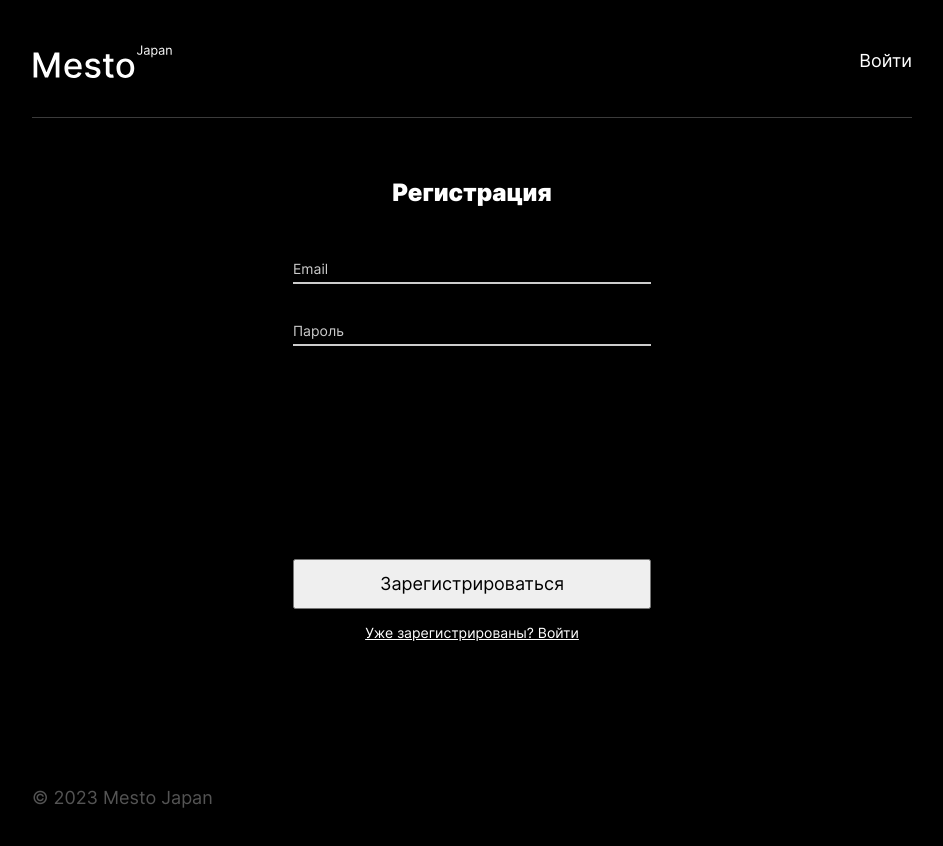
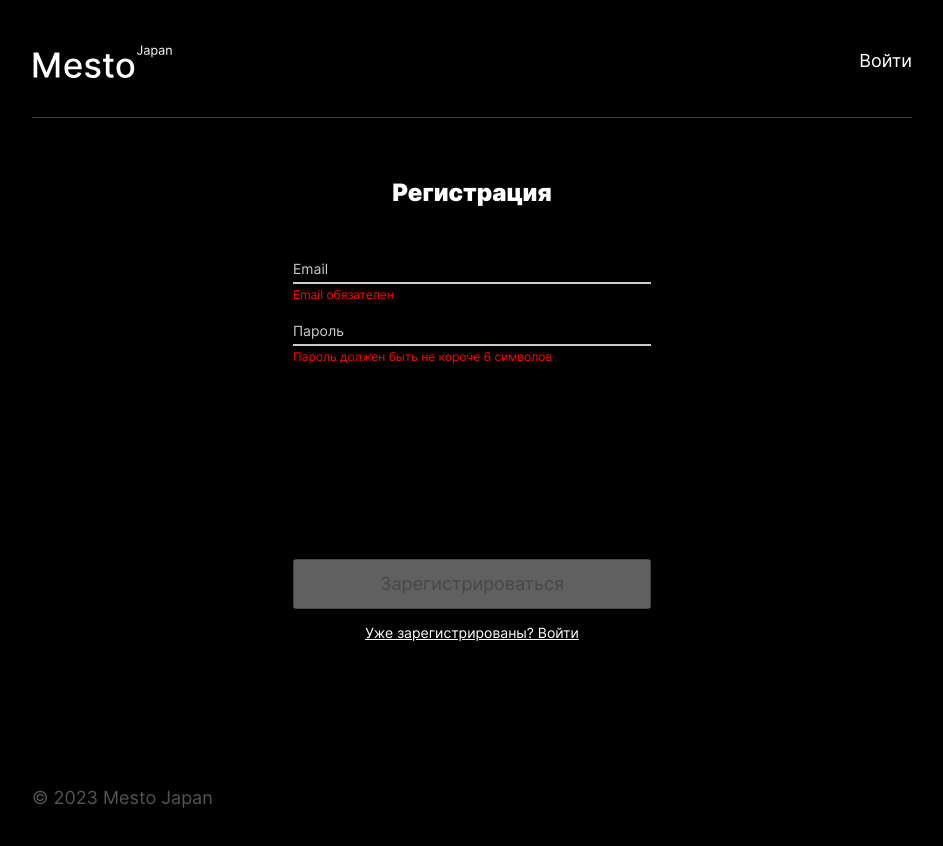
Before and after one commit to RitaKruglova/react-mesto-auth, a React (Create React App) app: page /sign-up in a window 1280 px wide. Shown: the top 846 px of the page, without its empty margins (168-1111 px from the left). Built offline with nearby package versions, Linux system fonts and the light colour scheme; no server answers.

Commit message:
feat: add validation for register

```diff
--- a/src/components/AuthenticationForm.js
+++ b/src/components/AuthenticationForm.js
@@ -2,7 +2,7 @@ function AuthenticationForm(props) {
   return (
     <div className="authentication">
       <h2 className="authentication__title">{props.title}</h2>
-      <form className="authentication__form" onSubmit={props.onSubmit}>
+      <form className="authentication__form" onSubmit={props.onSubmit} noValidate>
         <input
           id="emailInput"
           className="authentication__input"
@@ -28,6 +28,7 @@ function AuthenticationForm(props) {
         <button
           className="authentication__submit-button"
           type="submit"
+          disabled={!props.isSubmitting}
         >
           {props.buttonText}
         </button>
--- a/src/components/PopupWithForm.js
+++ b/src/components/PopupWithForm.js
@@ -6,9 +6,9 @@ function PopupWithForm(props) {
       <div className={`popup__container popup__container_place_${props.name}`}>
         <button type="button" className="popup__reset-button" aria-label="Отменить" onClick={props.onClose}></button>
         <h3 className="popup__title">{props.title}</h3>
-        <form onSubmit={props.onSubmit} className="popup__form" name={props.name}>
+        <form onSubmit={props.onSubmit} className="popup__form" name={props.name} noValidate>
           {props.children}
-          <button type="submit" className={`popup__submit-button${props.isSubmitting ? '' : ' popup__submit-button_disabled'}`}>{props.buttonText || 'Сохранить'}</button>
+          <button type="submit" className={`popup__submit-button${props.isSubmitting ? '' : ' popup__submit-button_disabled'}`}disabled={!props.isSubmitting} >{props.buttonText || 'Сохранить'}</button>
         </form>
       </div>
     </div>
--- a/src/components/Register.js
+++ b/src/components/Register.js
@@ -1,30 +1,36 @@
-import { useState } from "react";
+// import { useState } from "react";
 import AuthenticationForm from "./AuthenticationForm";
-import { Link, useNavigate } from 'react-router-dom';
+import { Link } from 'react-router-dom';
 import { register } from "../utils/auth";
+import useValidate from "../hooks/useValidate";
+import { validateEmail, validatePassword } from "../utils/validation";
 
 function Register({changeRegistrationState}) {
-  const navigate = useNavigate();
+  const EMAIL = 'email';
+  const PASSWORD = 'password';
 
-  const [formValue, setFormValue] = useState({
-    email: '',
-    password: ''
-  })
+  function validate(values) {
+    const errors = {};
+    const emailError = validateEmail(values[EMAIL]);
+    const passwordError = validatePassword(values[PASSWORD]);
+    if (emailError) {
+      errors[EMAIL] = emailError;
+    }
+    if (passwordError) {
+      errors[PASSWORD] = passwordError;
+    }
+    return errors;
+  }
 
-  function handleChange(event) {
-    const {name, value} = event.target;
-
-    setFormValue({
-      ...formValue,
-      [name]: value
-    })
-  }
+  const { values, errors, handleChange, isSubmitting } = useValidate({
+    [EMAIL]: '',
+    [PASSWORD]: ''
+  }, validate);
 
   function handleSubmit(event) {
     event.preventDefault();
 
-    const {email, password} = formValue;
-    register(email, password)
+    register(values[EMAIL], values[PASSWORD])
       .then(() => {
         changeRegistrationState(true);
       })
@@ -41,7 +47,15 @@ function Register({changeRegistrationState}) {
         title="Регистрация"
         onChange={handleChange}
         onSubmit={handleSubmit}
-        formValue={formValue}
+        formValue={values}
+        errors={errors}
+        isSubmitting={isSubmitting}
+        emailName={[EMAIL]}
+        passwordName={[PASSWORD]}
+        emailValue={values[EMAIL]}
+        passwordValue={values[PASSWORD]}
+        emailError={errors[EMAIL]}
+        passwordError={errors[PASSWORD]}
       />
       <Link className="authentication__link" to="/sign-in" >Уже зарегистрированы? Войти</Link>
     </>
```
Also changed, not shown: src/components/Login.js (+0 -19 lines).
